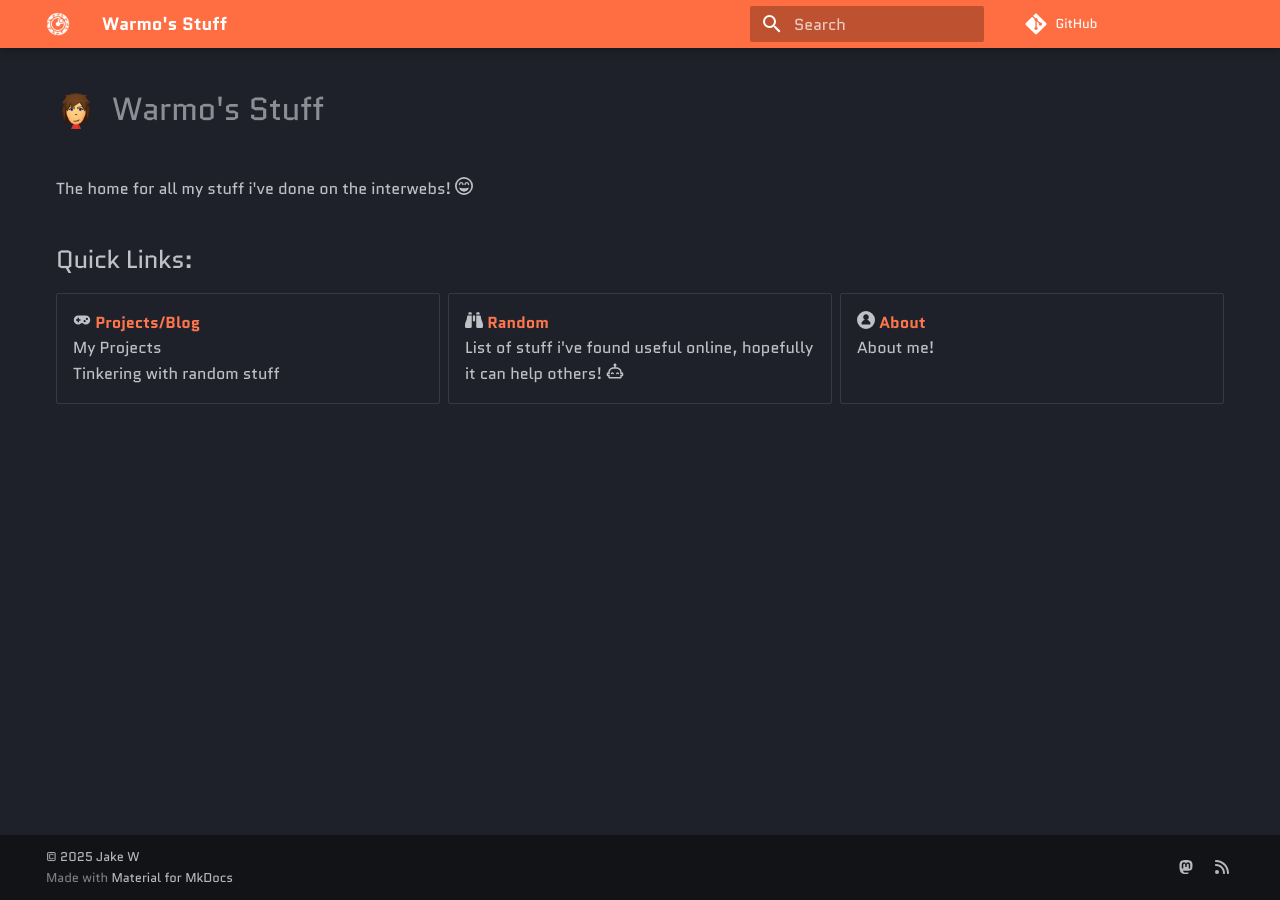
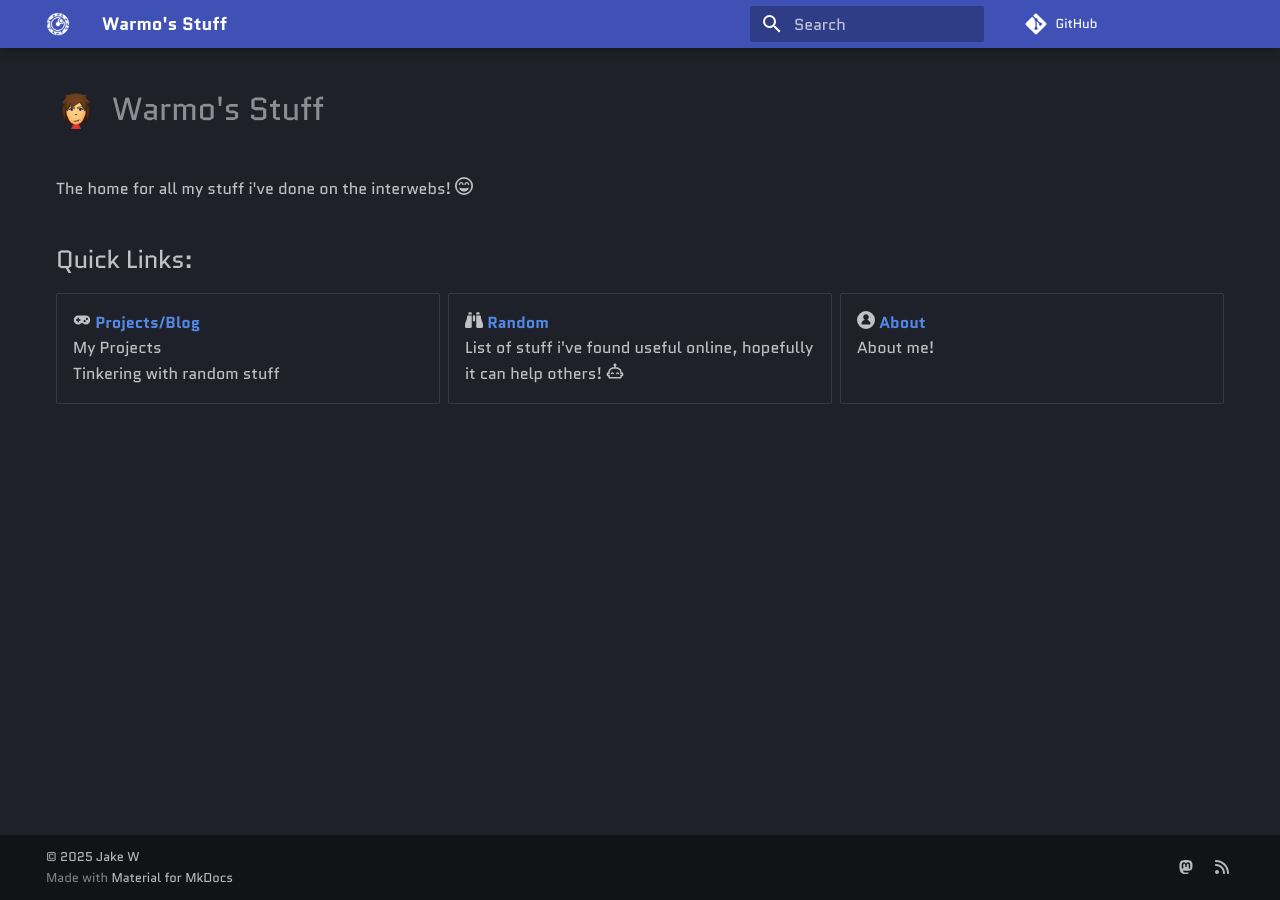
Before and after one commit to Warmo/warmo.github.io, an MkDocs documentation site: the page built from docs/index.md, in a window 1280 px wide. Built offline with MkDocs 1.6.1 and Material for MkDocs 9.7.7, drawn with Linux system fonts in a browser that asks for light colours; comment, search, counter and statistics services are not loaded.

Commit message:
Change colours and hope site still works

```diff
--- a/mkdocs.yml
+++ b/mkdocs.yml
@@ -7,8 +7,8 @@ theme:
     language: en
     palette:
         scheme: slate
-        primary: deep orange
-        accent: red
+        primary: indigo
+        accent: blue
     features:
         navigation.instant
         navigation.tracking
```
